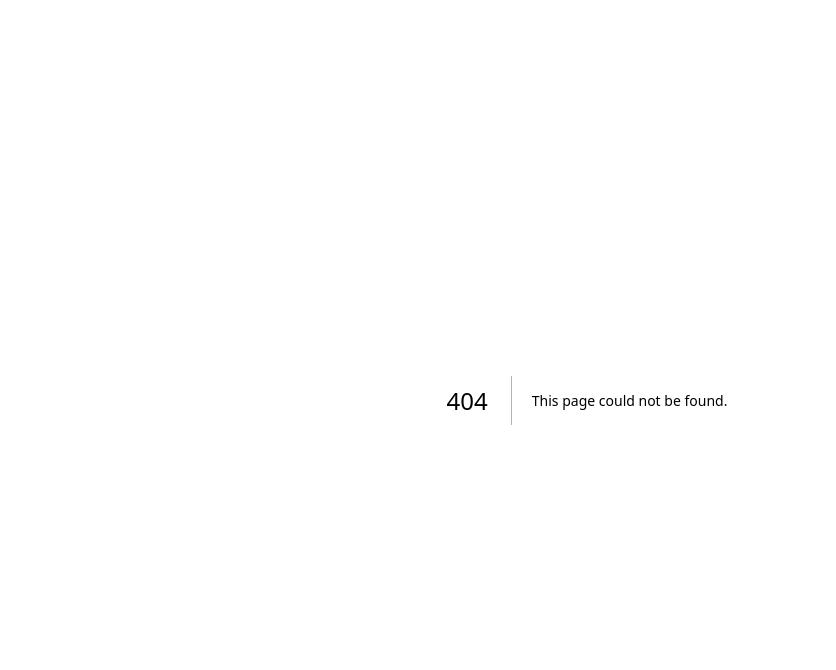
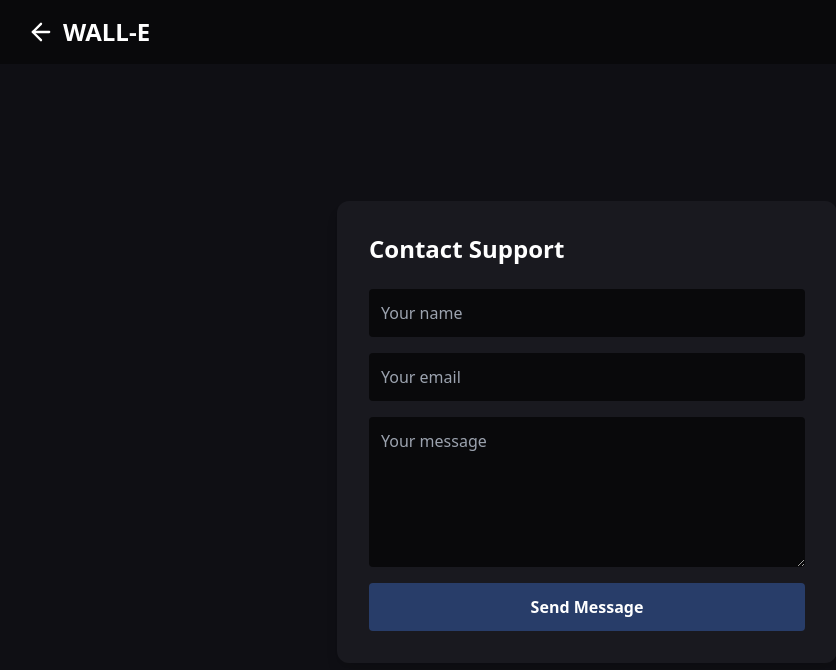
Before and after one commit to Fentusel/WALL-E, a Next.js app: page /routes/support in a window 1280 px wide. Before the commit this address had no page. Shown: the top 670 px of the page, without its empty margins (53-889 px from the left). Built offline with nearby package versions, Linux system fonts and the light colour scheme.

Commit message:
support form

```diff
--- a/src/app/page.js
+++ b/src/app/page.js
@@ -14,7 +14,7 @@ export default function Home() {
                     <InstagramIcon className="scale-[1.5] text-gray-200"/>
                     <div className="flex items-center justify-center gap-[50px] font-bold text-lg">
                         <p className="hover:cursor-pointer hover:scale-[1.05] hover:text-[#8cc6d4] transition-all duration-300 ease-out">More Info</p>
-                        <Headset size="25px"  className="hover:cursor-pointer hover:scale-[1.5] hover:text-[#8cc6d4] transition-all duration-300 ease-out"/>
+                        <Link href="routes/support"><Headset size="25px"  className="hover:cursor-pointer hover:scale-[1.1] hover:text-[#8cc6d4] transition-all duration-300 ease-out"/></Link>
                     </div>
                 </nav>
                 <h1 className="mt-[100px] font-bold text-gray-200 text-[50px]">
--- /dev/null
+++ b/src/app/routes/support/page.jsx
@@ -0,0 +1,90 @@
+'use client';
+import React, { useState } from "react";
+import { db } from "@/lib/firebase";
+import { collection, addDoc, serverTimestamp } from "firebase/firestore";
+import { ArrowLeft } from "lucide-react";
+import Link from "next/link";
+
+export default function Support() {
+
+    const [name, setName] = useState("");
+    const [email, setEmail] = useState("");
+    const [message, setMessage] = useState("");
+    const [success, setSuccess] = useState(false);
+
+    const handleSubmit = async (e) => {
+        e.preventDefault();
+        try {
+            await addDoc(collection(db, "supportTickets"), {
+                name,
+                email,
+                message,
+                createdAt: serverTimestamp(),
+                status: "open"
+            });
+            setSuccess(true);
+            setName("");
+            setEmail("");
+            setMessage("");
+        } catch (error) {
+            console.error(error);
+        }
+    };
+
+    return (
+        <div className="min-h-screen flex flex-col bg-[#0f0f14] text-white">
+            <header className="w-full h-16 bg-[#09090b] px-20 flex justify-between items-center">
+                <Link href="/" className="text-white text-2xl font-bold hover:text-[#8cc6d4] hover:cursor-pointer">
+                    <span className="flex items-center gap-2">
+                        <ArrowLeft className="size-7"/>
+                        WALL-E
+                    </span>
+                </Link>
+            </header>
+            <div className="flex justify-center items-center flex-grow">
+                <div className="w-[500px] bg-[#19191f] p-8 rounded-xl shadow-lg">
+                    <h1 className="text-2xl font-bold mb-6">
+                        Contact Support
+                    </h1>
+                    {success && (
+                        <p className="text-green-400 mb-4">
+                            Message sent successfully!
+                        </p>
+                    )}
+                    <form onSubmit={handleSubmit} className="flex flex-col gap-4">
+                        <input
+                            type="text"
+                            placeholder="Your name"
+                            value={name}
+                            onChange={(e) => setName(e.target.value)}
+                            className="bg-[#09090B] p-3 rounded outline-none"
+                            required
+                        />
+                        <input
+                            type="email"
+                            placeholder="Your email"
+                            value={email}
+                            onChange={(e) => setEmail(e.target.value)}
+                            className="bg-[#09090B] p-3 rounded outline-none"
+                            required
+                        />
+                        <textarea
+                            placeholder="Your message"
+                            value={message}
+                            onChange={(e) => setMessage(e.target.value)}
+                            className="bg-[#09090B] p-3 rounded h-[150px] outline-none"
+                            required
+                        />
+                        <button
+                            type="submit"
+                            className="bg-[#283d69] hover:bg-[#3c5382] p-3 rounded font-semibold"
+                        >
+                            Send Message
+                        </button>
+                    </form>
+
+                </div>
+            </div>
+        </div>
+    );
+}
```
